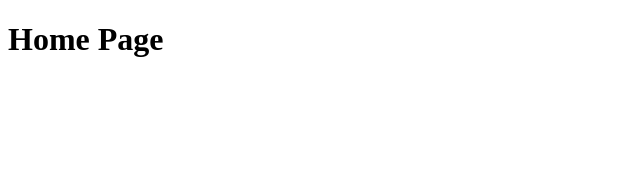
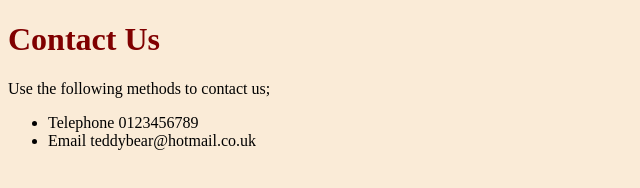
Before and after one commit to Fraser42/practice_1_-remote, a plain HTML site: page contact_us.html in a window 1280 px wide. Shown: the whole page, without its empty margins (0-640 px from the left). Drawn offline with Linux system fonts and the light colour scheme.

Commit message:
basic contact us page

```diff
--- a/index.html
+++ b/contact_us.html
@@ -4,12 +4,18 @@
     <meta charset="UTF-8">
     <meta http-equiv="X-UA-Compatible" content="IE=edge">
     <meta name="viewport" content="width=device-width, initial-scale=1.0">
-    <title>Home Page</title>
-    <link rel="style sheet" href="./styles/styles.css" />
+    <title>Contact Us</title>
+    <link rel="stylesheet" href="./styles/styles.css" />
 </head>
 
 <body>
-    <h1>Home Page</h1>
+    <h1>Contact Us</h1>
+
+    <p>Use the following methods to contact us;</p>
+    <ul>
+        <li>Telephone 0123456789</li>
+        <li>Email teddybear@hotmail.co.uk</li>
+    </ul>
 
 </body>
 </html>
--- a/styles/styles.css
+++ b/styles/styles.css
@@ -1,6 +1,5 @@
         body{
             background-color: antiquewhite;
+        }
 
-
-
-        }
+h1 {color: maroon;}
```
